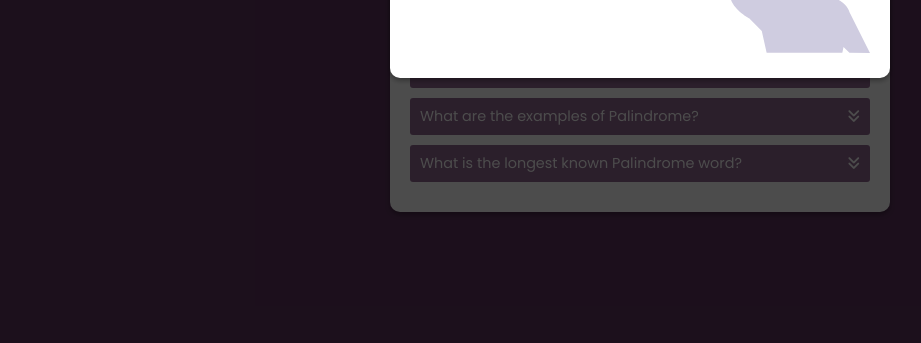
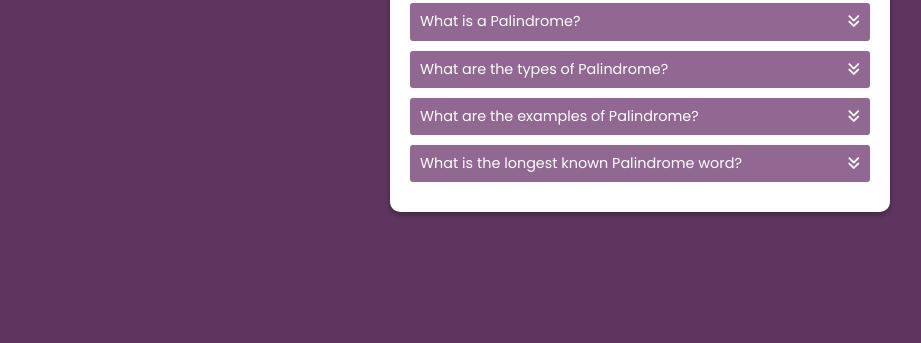
Before and after one commit to Ifetakuro/Palindrome, a plain HTML site: page index.html in a window 1280 px wide. Shown: the part 457-800 px from the top of the page, without its empty margins (0-921 px from the left). Drawn offline with Linux system fonts and the light colour scheme.

Commit message:
Update index.html

```diff
--- a/index.html
+++ b/index.html
@@ -45,7 +45,7 @@
       </section>
     </div>
   </div>
-  <div class="modal-bg active">
+  <div class="modal-bg">
     <div class="modal">
       <span><i class="fa-solid fa-xmark"></i></span>
       <div class="modal-box">
```
